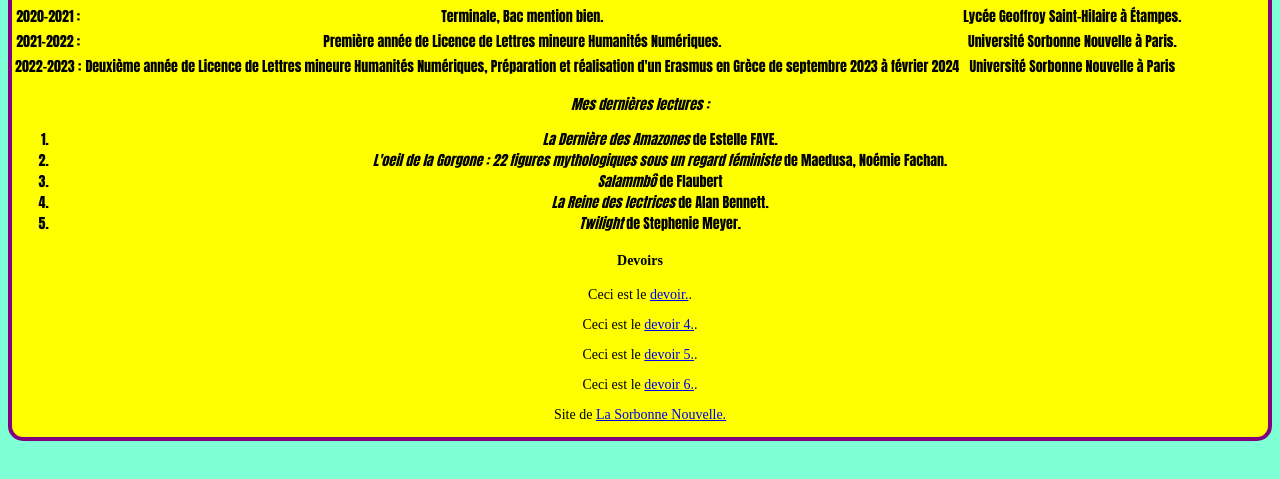
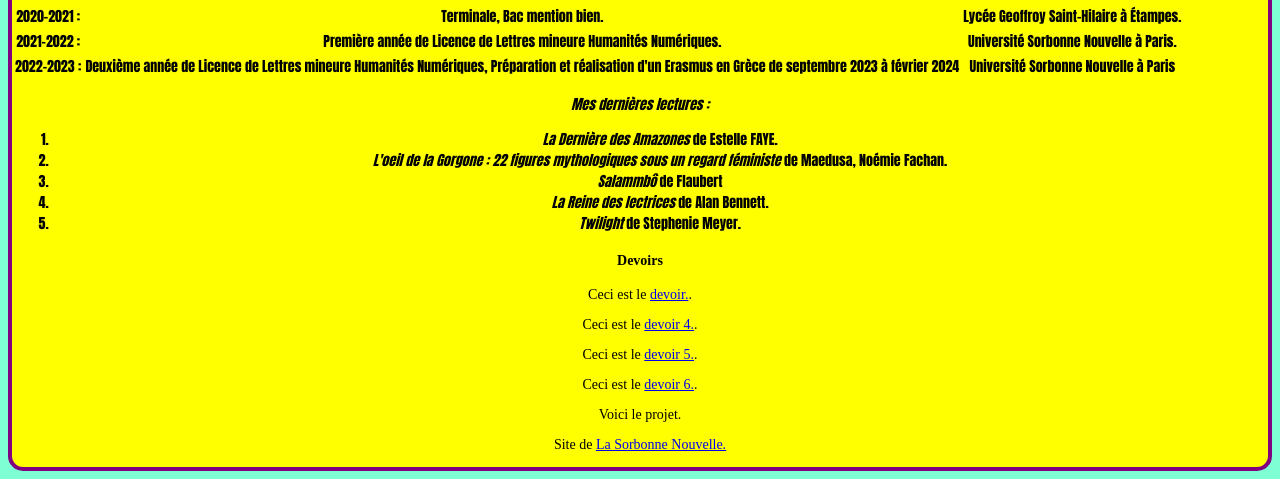
Before and after one commit to AUDIAU/ProgrammationHN, a plain HTML site: page index.html in a window 1280 px wide. Shown: the part 568-1047 px from the top of the page. Before the commit the page ends 1017 px from the top, so only its background shows below. Drawn offline with Linux system fonts and the light colour scheme.

Commit message:
Update index.html

```diff
--- a/index.html
+++ b/index.html
@@ -44,6 +44,7 @@
             <p>Ceci est le <a href="assets/devoirs/devoir4">devoir 4.</a>.</p>
             <p>Ceci est le <a href="assets/devoirs/devoir5.pdf">devoir 5.</a>.</p>
             <p>Ceci est le <a href="assets/devoirs/devoir_6.html">devoir 6.</a>.</p>
+            <p>Voici le <a href="assets/devoirs/readerfile.html"></a>projet.</p>
         </div>
         <footer>
         <p>Site de <a href="http://www.univ-paris3.fr">La Sorbonne Nouvelle.</a></p>
```
